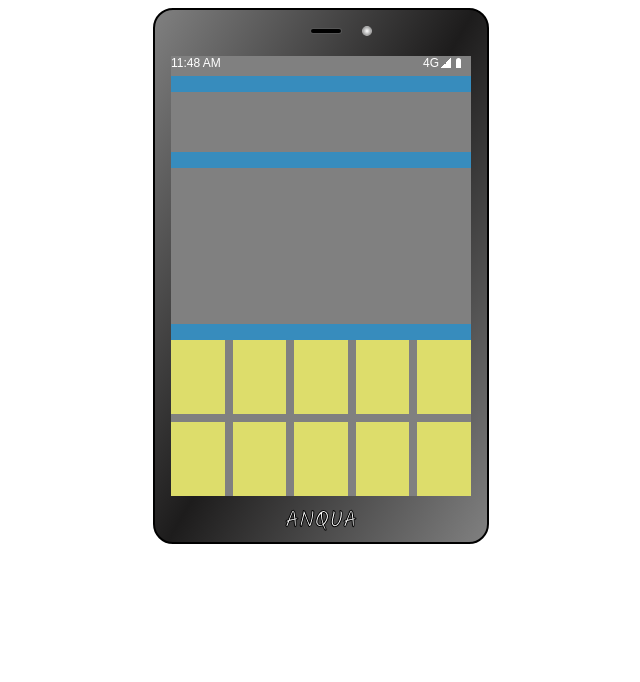
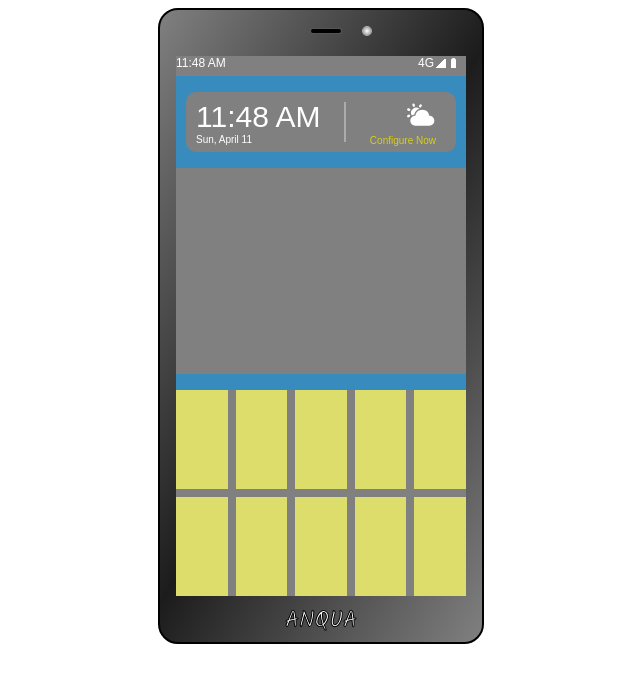
Before and after one commit to J4v1Dev/mobile-css, a website built with Vite: page src/index.html in a window 1280 px wide. Shown: the whole page, without its empty margins (319-959 px from the left). Built offline with nearby package versions, Linux system fonts and the light colour scheme; a web font is replaced by a local one.

Commit message:
middle1screen terminada

```diff
--- a/src/index.css
+++ b/src/index.css
@@ -6,8 +6,8 @@ body {
 }
 
 .mobile{
-  width: 300px;
-  height: 500px;
+  width: 290px;
+  height: 600px;
   border: 2px solid black;
   border-radius: 20px;
   background: linear-gradient(300deg, grey , #1d1c1c ,grey);
@@ -104,7 +104,52 @@ body {
   }
 }
 
+.middle1screen{
+  display: flex;
+  justify-content: space-between;
+  align-items: center;
+  border-radius: 10px;
+  margin-left: 10px;
+  margin-right: 10px;
 
+  & .date{
+    margin-left: 10px;
+    & p:nth-of-type(1){
+      font-family: var(--font);
+      font-size: 30px;
+      margin:0;
+      color:#ffffff;
+    }
+
+    & p:nth-of-type(2){
+      font-family: var(--font);
+      font-size: 10px;
+      margin: 0;
+      color:#ffffff;
+    }
+  }
+
+  & .separate{
+    width: 2px;
+    height: 40px;
+    background-color: #fff5;
+  }
+
+  & .weather{
+
+    & .nublado{
+      margin-left: 35px;
+    }
+
+    & p{
+      font-family: var(--font);
+      font-size: 10px;
+      margin: 0;
+      margin-right: 20px;
+      color:#d7ce18;
+    }
+  }
+}
 
 
 .bottomscreen{
--- a/src/index.html
+++ b/src/index.html
@@ -27,7 +27,21 @@
           <div class="batery"></div>
         </div>
       </div>
-      <div class="middle1screen"></div>
+      <div class="middle1screen">
+        <div class="date">
+          <p>11:48 AM</p>
+          <p>Sun, April 11</p>
+        </div>
+        <div class="separate"></div>
+        <div class="weather">
+          <svg class="nublado" xmlns="http://www.w3.org/2000/svg" width="32" height="32"
+            viewBox="0 0 48 48"><!-- Icon from Fluent UI System Icons by Microsoft Corporation - https://github.com/microsoft/fluentui-system-icons/blob/main/LICENSE -->
+            <path fill="white"
+              d="M25.996 15.998c6.337 0 9.932 4.194 10.454 9.26h.16c4.078 0 7.384 3.297 7.384 7.365s-3.306 7.365-7.384 7.365H15.38c-4.077 0-7.383-3.298-7.383-7.365s3.306-7.365 7.384-7.365h.16c.526-5.1 4.118-9.26 10.455-9.26M7.569 24.19a1.75 1.75 0 0 1-.499 2.3l-.142.09l-1.299.75a1.75 1.75 0 0 1-1.892-2.94l.142-.09l1.3-.75a1.75 1.75 0 0 1 2.39.64m14.136-9.54c-3.801 1.22-6.509 4.091-7.62 7.922l-.094.34l-.116.476l-.412.077a9.3 9.3 0 0 0-3.342 1.43A7.883 7.883 0 0 1 21.705 14.65m-16.2-.671l.132.055l1.36.634a1.75 1.75 0 0 1-1.347 3.227l-.132-.055l-1.36-.634a1.75 1.75 0 0 1 1.347-3.227m19.11-5.763a1.75 1.75 0 0 1 .508 2.317l-.078.12l-.86 1.23a1.75 1.75 0 0 1-2.945-1.887l.078-.121l.86-1.229a1.75 1.75 0 0 1 2.438-.43m-10.291-.419l.065.156l.513 1.41a1.75 1.75 0 0 1-3.224 1.352l-.065-.156l-.513-1.41a1.75 1.75 0 0 1 3.224-1.352" />
+          </svg>
+          <p>Configure Now</p>
+        </div>
+      </div>
       <div class="middlescreen"></div>
       <div class="bottomscreen">
         <div class="icon1"></div>
```
Also changed, not shown: public/icons/FluentWeatherPartlyCloudyDay48Filled.svg (added).
